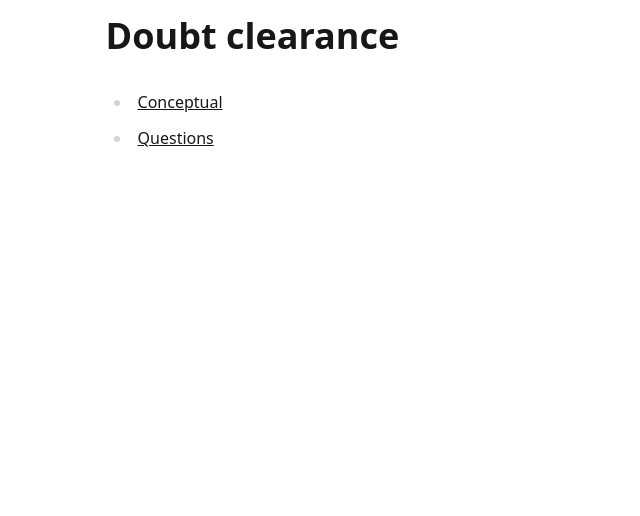
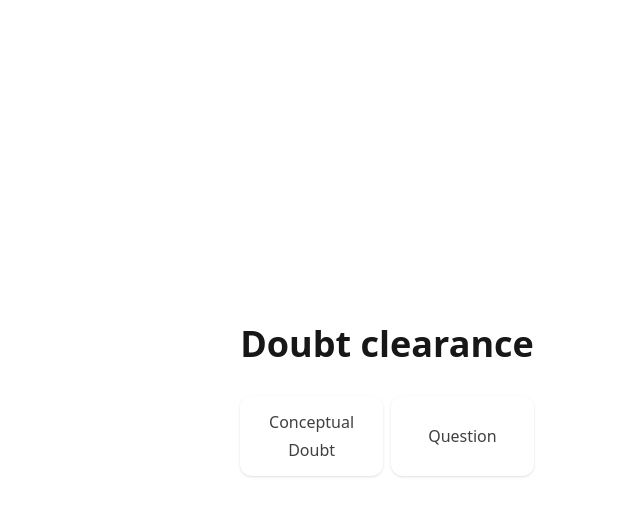
Before and after one commit to 2mos/doubts, a website: page index.html in a window 1280 px wide. Shown: the whole page, without its empty margins (253-893 px from the left). Drawn offline with Linux system fonts and the light colour scheme.

Commit message:
update the ui

```diff
--- a/index.html
+++ b/index.html
@@ -7,14 +7,27 @@
     <link href="./output.css" rel="stylesheet" />
   </head>
 
-  <body class="prose prose-neutral dark:prose-neutral-dark mx-auto p-4">
-    <h1>Doubt clearance</h1>
-    <ul>
-      <li>
-        <a href="https://www.pw.live/study/saarthi/concepts">Conceptual</a>
-      </li>
-      <li><a href="https://www.pw.live/study/saarthi/doubts">Questions</a></li>
-    </ul>
+  <body
+    class="prose prose-neutral dark:prose-neutral-dark mx-auto p-4 relative h-screen flex justify-center items-center"
+  >
+    <div class="bg-white dark:bg-neutral-800 p-8 rounded-2xl">
+      <h1>Doubt clearance</h1>
+      <div class="flex items-stretch">
+        <button
+          class="bg-white w-full shadow top-0 p-3 v-screen flex justify-center items-center dark:bg-neutral-900 dark:text-neutral-100 rounded-xl"
+          onclick="location.href = 'https://www.pw.live/study/saarthi/concepts'"
+        >
+          Conceptual Doubt
+        </button>
+        <button
+          class="ml-2 w-full bg-white shadow top-0 p-3 v-screen flex justify-center items-center dark:bg-neutral-900 dark:text-neutral-100 rounded-xl"
+          onclick="location.href = 'https://www.pw.live/study/saarthi/doubts'"
+        >
+          Question
+        </button>
+      </div>
+    </div>
+
     <script>
       const colorSchemeQuery = window.matchMedia(
         "(prefers-color-scheme: dark)"
```
Also changed, not shown: output.css.
